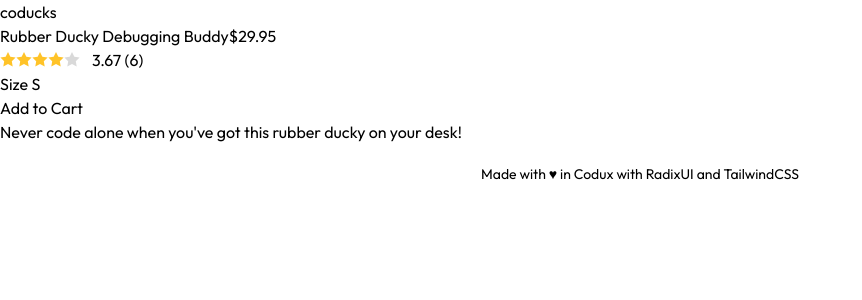
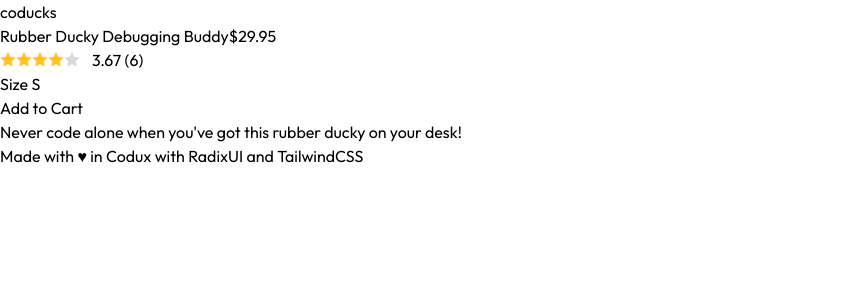
Before and after one commit to vakila/coducks, a React (Vite) app: page / in a window 1280 px wide. Shown: the top 300 px of the page, without its empty margins (0-862 px from the left). Built offline with nearby package versions, Linux system fonts and the light colour scheme.

Commit message:
[revert] Tailwind: footer basic styles

```diff
--- a/src/App.tsx
+++ b/src/App.tsx
@@ -15,7 +15,7 @@ function App({ product, user }: { product: Product; user: User }) {
         <ProductInfo product={product} addToCart={addToCart} />
       </main>
 
-      <footer className="text-center text-sm p-5">
+      <footer className="">
         Made with ♥ in&nbsp;
         <a href="https://codux.com">Codux</a>
         &nbsp;with&nbsp;
```
